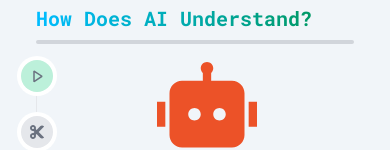
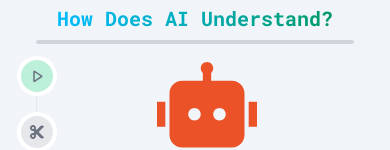
Before and after one commit to Sumera-Sankruthyayana/how-ai-works, a React (Vite) app: page / in a window 390 px wide. Shown: the top 150 px of the page. Built offline with nearby package versions, Linux system fonts and the light colour scheme.

Commit message:
Footer aliggment fix

```diff
--- a/src/features/ui/MainHead.jsx
+++ b/src/features/ui/MainHead.jsx
@@ -1,7 +1,7 @@
 export default function MainHead() {
   return (
     <div className="flex flex-col gap-1">
-      <h2 className="mb-1 text-xl font-extrabold text-gray-900 dark:text-white lg:text-5xl">
+      <h2 className="mb-1 text-xl font-extrabold text-gray-900 dark:text-white lg:text-5xl text-center lg:text-left">
         <span className="text-transparent bg-clip-text bg-gradient-to-r to-emerald-600 from-sky-400">
           How Does AI Understand?
         </span>
```
